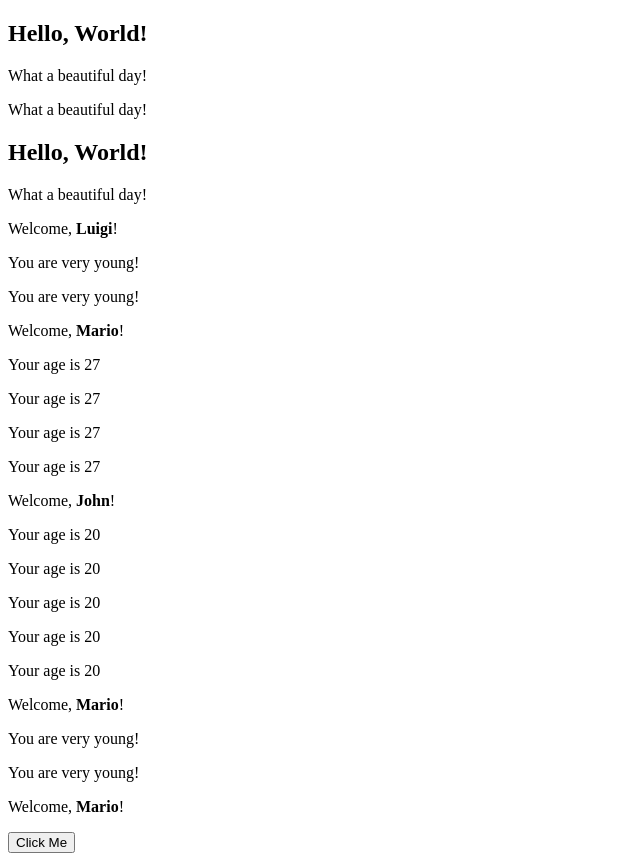
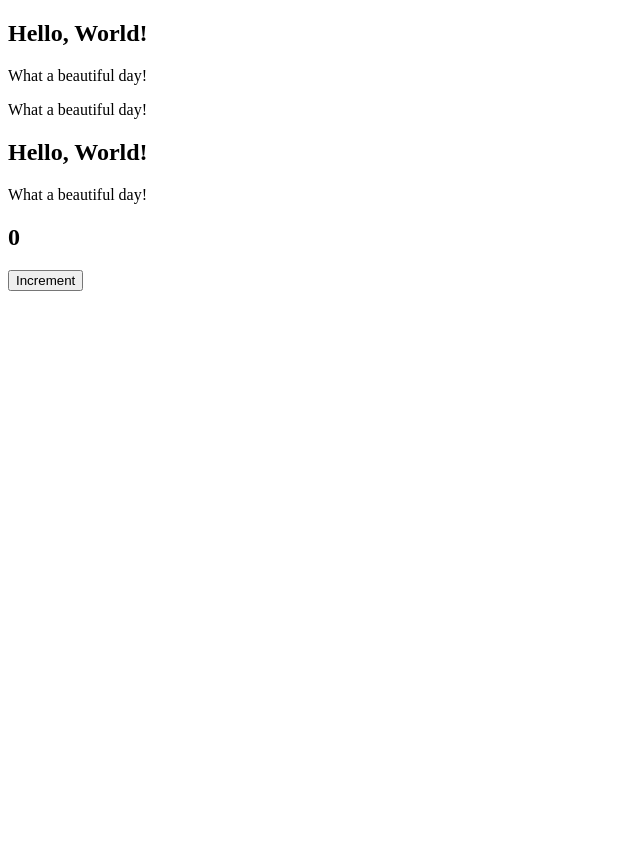
Before and after one commit to Eno-Mario/react, a React (Vite) app: page / in a window 1280 px wide. Shown: the whole page, without its empty margins (0-640 px from the left). After the commit the page ends 800 px from the top, so only its background shows below. Built offline with nearby package versions, Linux system fonts and the light colour scheme.

Commit message:
soluzione

```diff
--- a/src/App.jsx
+++ b/src/App.jsx
@@ -3,6 +3,7 @@ import Hello from "./Hello";
 import Message from "./Message"; /* the import created automatically */
 import Welcome from "./Welcome";
 import AlertClock from "./AlertClock";
+import Counter from "./Counter";
 
 function App() {
   function handleShowCurrentTime () {
@@ -16,12 +17,7 @@ function App() {
       <Hello />
       <Message /> {/* we can render the Message component directly within the App component, if we do it we automatically import the Message component */}
       <Hello /> {/* yes we can use component Hello more than once! */}
-      <Welcome name="Luigi" age={18} /> {/* Render the component Welcome to App component, passing it a name prop of your choosing. */}
-      <Welcome age={27}/> {/* if no name prop is passed to the Welcome component the default behavior is: undefined is displayed because the name prop is not provided. */}
-      <Welcome name="John" age={20}/>
-      <Welcome age={17}/>
-      <Welcome/>
-      <AlertClock onClick={handleShowCurrentTime} />
+      <Counter />
     </div>
   );
 }
--- /dev/null
+++ b/src/Counter.jsx
@@ -0,0 +1,23 @@
+import { useState } from "react";
+
+function Counter({initialCounter = 0 , increment = 1}) {
+    const [counter, setCounter] = useState(initialCounter)
+
+    function handleCounterIncrement () {
+        setCounter((c) => c + increment)
+        /* when calling the "setter" function ,
+        the parameter should be a function that returns the new value based on the previous value.
+        This is because React can perform asynchronous operations for state updates,
+        and by using a function to calculate the new value,
+        you can ensure that the current value is correctly captured and used for the update. */
+    }
+
+    return (
+        <div>
+            <h2>{counter}</h2>
+            <button onClick={handleCounterIncrement}>Increment</button>
+        </div>
+    )
+}
+
+export default Counter
```
Also changed, not shown: 1 other file (tests, documents, lock files or other folders).
